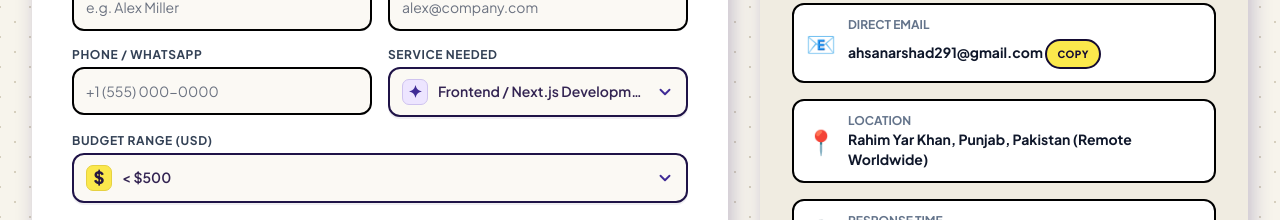
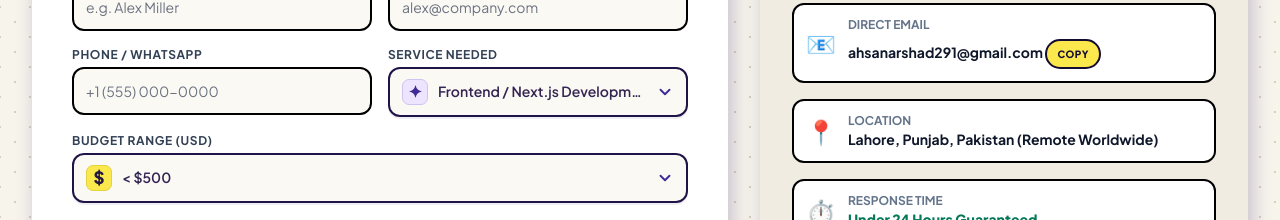
Before and after one commit to ahsanarshad12/codewithahsan, a Next.js app: page / in a window 1280 px wide. Shown: the part 5753-5973 px from the top of the page. Built offline with nearby package versions, Linux system fonts and the light colour scheme; no server answers.

Commit message:
content update

```diff
--- a/components/Contact.js
+++ b/components/Contact.js
@@ -256,7 +256,7 @@ export default function Contact() {
                     </span>
                     <span className="desktop-copy">
                       {
-                        "\n                    Rahim Yar Khan, Punjab, Pakistan (Remote Worldwide)\n                  "
+                        "\n                    Lahore, Punjab, Pakistan (Remote Worldwide)\n                  "
                       }
                     </span>
                   </span>
```
